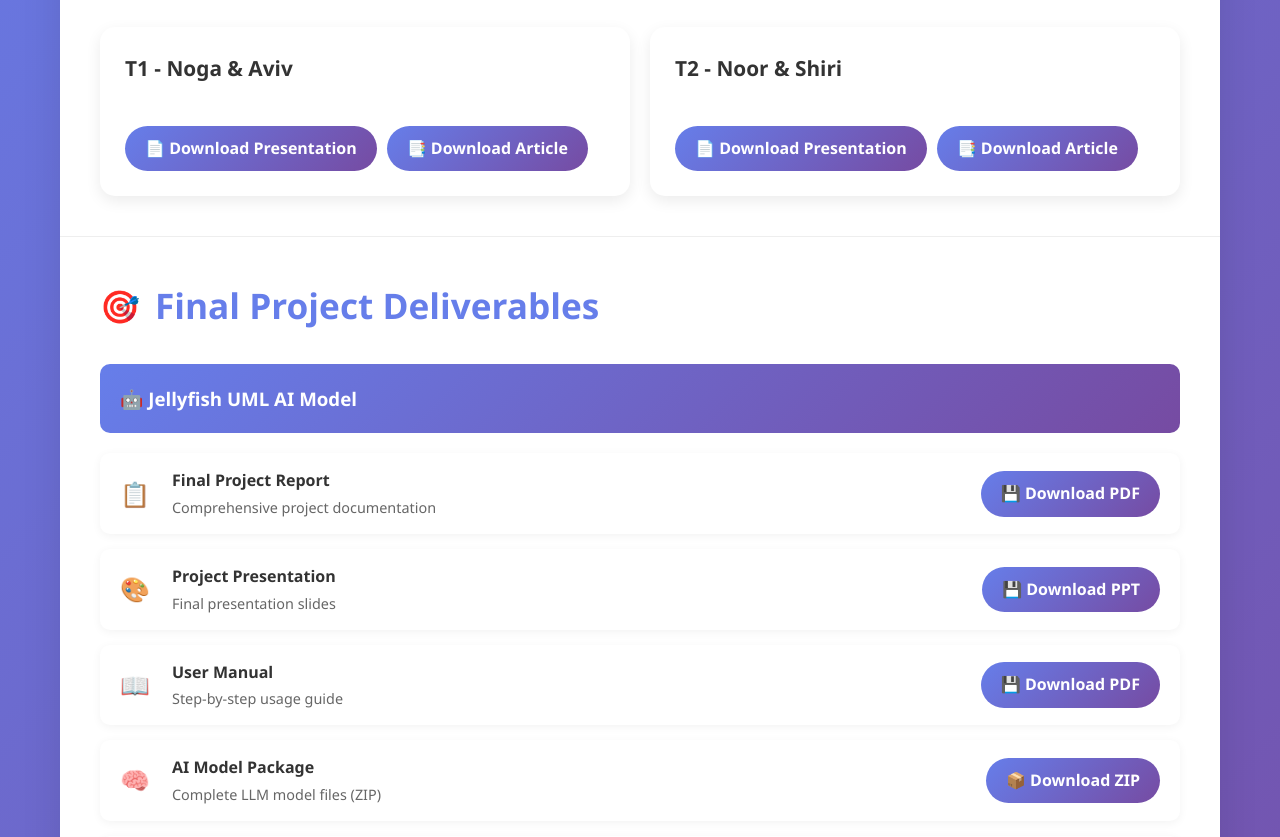
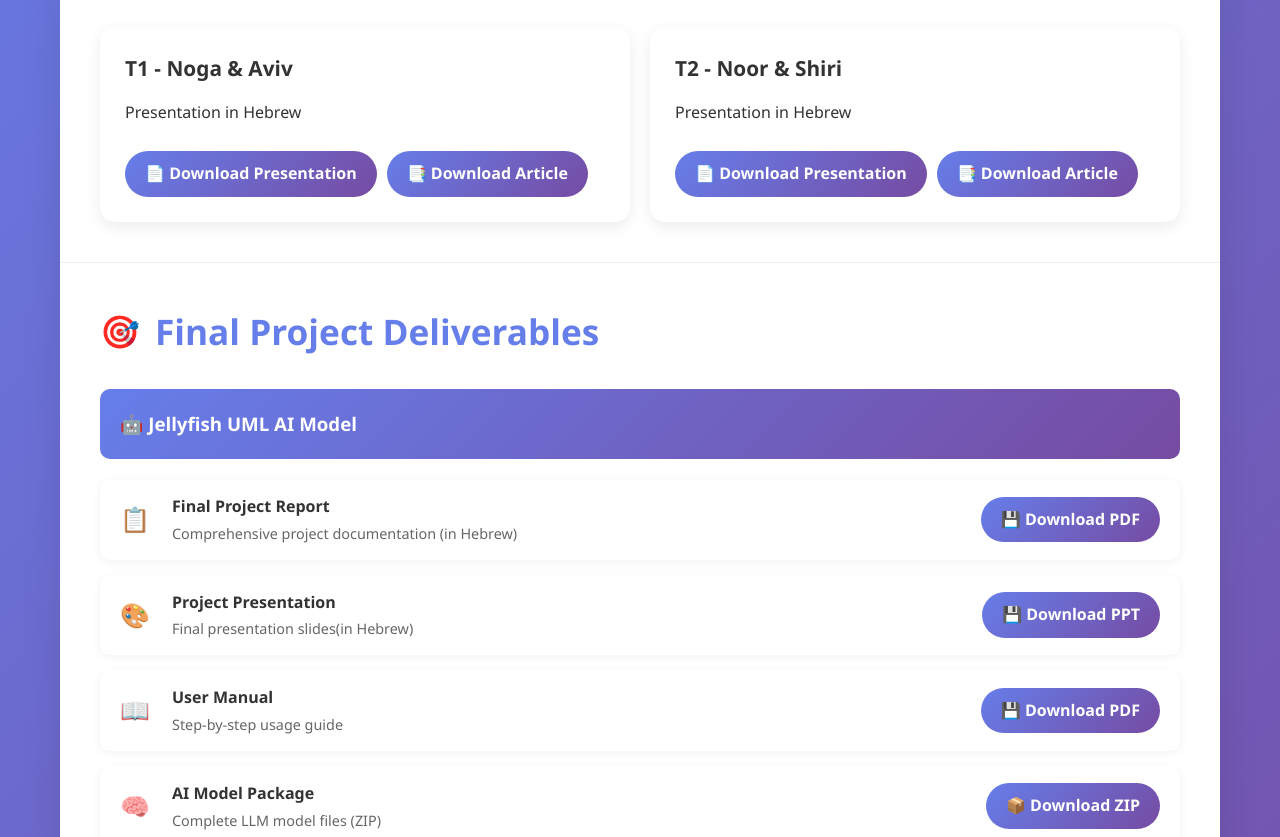
Before and after one commit to noorhatoom/jellyfish-uml-project, a plain HTML site: page index.html in a window 1280 px wide. Shown: the part 545-1382 px from the top of the page. Drawn offline with Linux system fonts and the light colour scheme.

Commit message:
Update index.html

```diff
--- a/index.html
+++ b/index.html
@@ -275,7 +275,9 @@
                 <div class="presentations-grid">
                     <div class="presentation-card">
                         <h3 class="presentation-title">T1 - Noga & Aviv</h3>
+                          <p>Presentation in Hebrew </p>
                         <br>
+
                         <div style="display: flex; gap: 10px; flex-wrap: wrap;">
                             <a href="https://docs.google.com/presentation/d/1E9vGqjXBjqaO17ARrhN6czf8fiCcwcaKrPu3ZIVLSs0/export?format=pdf" class="download-btn">
                                 📄 Download Presentation
@@ -288,6 +290,7 @@
 
                     <div class="presentation-card">
                         <h3 class="presentation-title">T2 - Noor & Shiri</h3>
+                         <p>Presentation in Hebrew </p>
                         <br>
                         <div style="display: flex; gap: 10px; flex-wrap: wrap;">
                             <a href="https://drive.google.com/uc?export=download&id=1BAiXz_WxTUhl5eFuArJ-A0Edf2KYlTNT" class="download-btn">
@@ -319,7 +322,7 @@
                             <div class="file-icon">📋</div>
                             <div>
                                 <div class="file-name">Final Project Report</div>
-                                <div class="file-type">Comprehensive project documentation</div>
+                                <div class="file-type">Comprehensive project documentation (in Hebrew)</div>
                             </div>
                         </div>
                         <a href="https://docs.google.com/document/d/1ILZHzXD4Ru278UOx6INYGWW-YAxaGB8Bp7f_EAxnjfs/export?format=pdf" class="download-btn">
@@ -332,7 +335,7 @@
                             <div class="file-icon">🎨</div>
                             <div>
                                 <div class="file-name">Project Presentation</div>
-                                <div class="file-type">Final presentation slides</div>
+                                <div class="file-type">Final presentation slides(in Hebrew)</div>
                             </div>
                         </div>
                         <a href="https://docs.google.com/presentation/d/1KujVsQsvbGkSgprvHzeA2xSk-oEWZ12e1SSOTHGNk74/export?format=pdf" class="download-btn">
```
